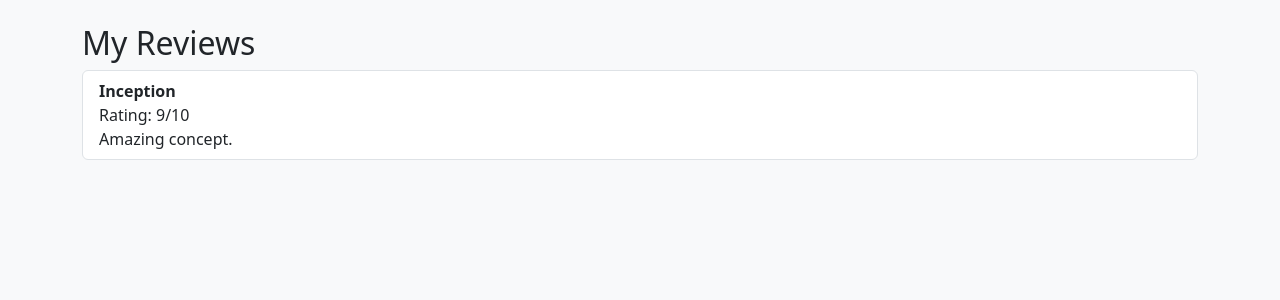
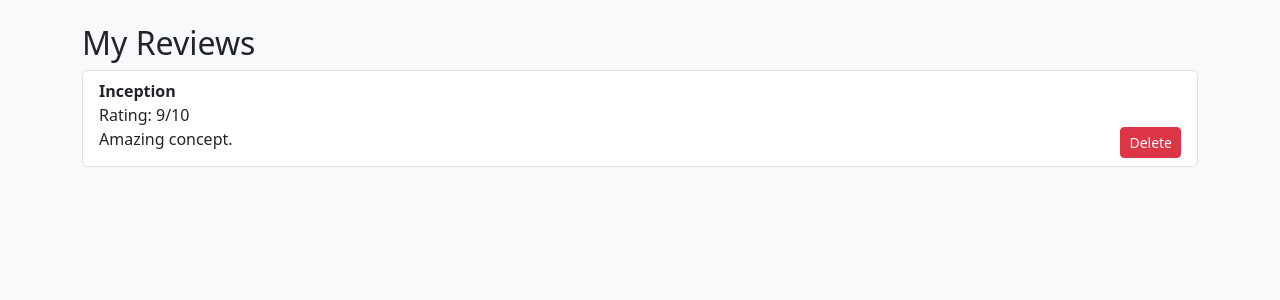
Before and after one commit to Dion-Samuel/GoodMovieApp, a Flask app: page /my-reviews in a window 1280 px wide. Shown: the part 56-356 px from the top of the page. Run offline with Flask 3, Linux system fonts and the light colour scheme; a user stored in the database is signed in; data comes from the database, SQL or seed files in the repository.

Commit message:
Allow logged-in users to delete their own reviews from My Reviews page

```diff
--- a/app.py
+++ b/app.py
@@ -176,6 +176,27 @@
     """)
     return render_template("top_movies.html", movies=rows)
 
+@app.route("/reviews/<int:review_id>/delete", methods=["POST"])
+def delete_review(review_id):
+    if "user_id" not in session:
+        return redirect(url_for("login"))
+
+    conn = get_db()
+    review = conn.execute(
+        "SELECT review_id, user_id FROM Reviews WHERE review_id=?",
+        (review_id,)
+    ).fetchone()
+
+    if not review or review["user_id"] != session["user_id"]:
+        conn.close()
+        return "Not allowed to delete this review.", 403
+
+    conn.execute("DELETE FROM Reviews WHERE review_id=?", (review_id,))
+    conn.commit()
+    conn.close()
+
+    return redirect(url_for("my_reviews"))
+
 
 @app.route("/movies/<int:movie_id>")
 def movie_detail(movie_id):
--- a/templates/my_reviews.html
+++ b/templates/my_reviews.html
@@ -5,10 +5,16 @@
 <ul class="list-group">
   {% for r in reviews %}
     <li class="list-group-item">
-      <strong>{{ r["movie_title"] }}</strong><br>
-      Rating: {{ r["rating"] }}/10<br>
-      {{ r["review_text"] }}
-    </li>
+  <strong>{{ r["movie_title"] }}</strong><br>
+  Rating: {{ r["rating"] }}/10<br>
+  {{ r["review_text"] }}
+  <form method="post"
+        action="{{ url_for('delete_review', review_id=r['review_id']) }}"
+        style="display:inline-block; float:right;">
+    <button class="btn btn-sm btn-danger">Delete</button>
+  </form>
+</li>
+
   {% else %}
     <li class="list-group-item">You have not written any reviews yet.</li>
   {% endfor %}
```
